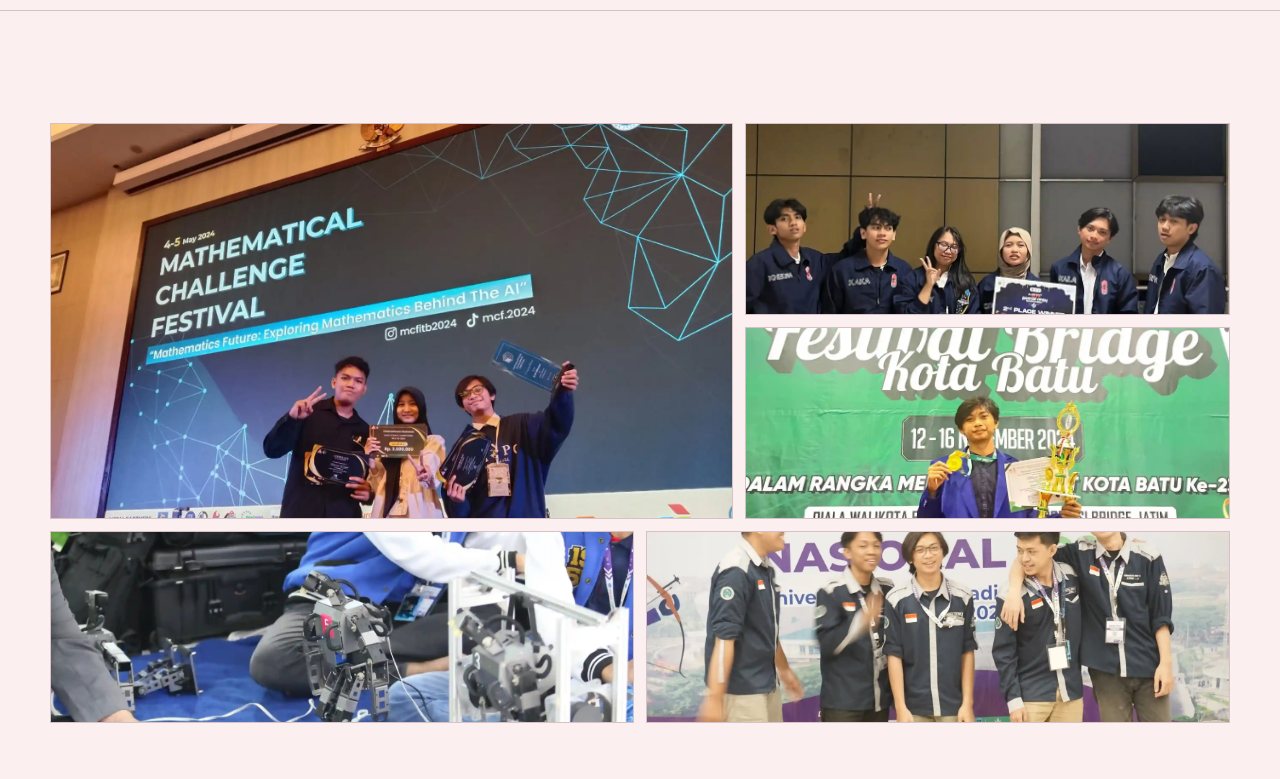
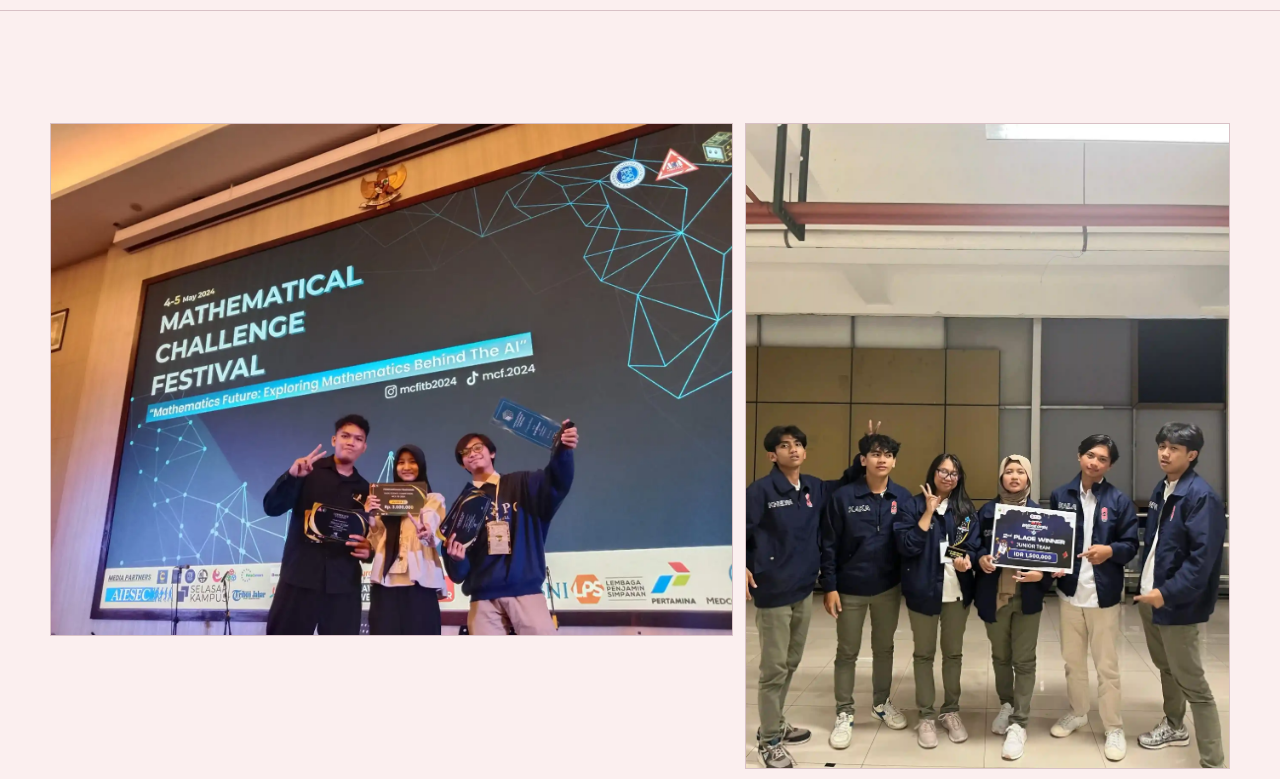
Before and after one commit to mahesayuztar/portfolio, a Next.js app: page /recognition in a window 1280 px wide. Shown: the part 520-1299 px from the top of the page. Built offline with nearby package versions, Linux system fonts and the light colour scheme.

Commit message:
+ Preserve recognition image ratios

```diff
--- a/src/app/recognition/page.tsx
+++ b/src/app/recognition/page.tsx
@@ -4,6 +4,11 @@ import { ResilientImage } from "@/components/ui/ResilientImage";
 import { achievements, certificates } from "@/data/achievements";
 import type { Metadata } from "next";
 import Link from "next/link";
+import bridge1Image from "../../../public/images/recognition/bridge-1-achievement_11zon.webp";
+import bridge5Image from "../../../public/images/recognition/bridge-5-achievement_11zon.webp";
+import mcfItbImage from "../../../public/images/recognition/mcf-itb_8_11zon.webp";
+import robotics3Image from "../../../public/images/recognition/robotics-3-achievement_11zon.webp";
+import robotics4Image from "../../../public/images/recognition/robotics-4-achievement_11zon.webp";
 
 export const metadata: Metadata = {
   title: "Recognition | Mahesa Yuztar",
@@ -13,12 +18,14 @@ export const metadata: Metadata = {
   robots: { index: true, follow: true },
 };
 
-const recognitionImages = [
-  { src: "/images/recognition/mcf-itb_8_11zon.webp", alt: "Mahesa and his team at the MCF ITB data science competition", className: "md:col-span-7 md:row-span-2" },
-  { src: "/images/recognition/bridge-1-achievement_11zon.webp", alt: "Mahesa receiving recognition at a competitive bridge tournament", className: "md:col-span-5" },
-  { src: "/images/recognition/bridge-5-achievement_11zon.webp", alt: "Mahesa and his bridge team with their achievement", className: "md:col-span-5" },
-  { src: "/images/recognition/robotics-3-achievement_11zon.webp", alt: "Mahesa and the robotics team at a competition", className: "md:col-span-6" },
-  { src: "/images/recognition/robotics-4-achievement_11zon.webp", alt: "The robotics team celebrating their competition result", className: "md:col-span-6" },
+const bridgeImages = [
+  { src: bridge1Image, alt: "Mahesa receiving recognition at a competitive bridge tournament" },
+  { src: bridge5Image, alt: "Mahesa and his bridge team with their achievement" },
+];
+
+const roboticsImages = [
+  { src: robotics3Image, alt: "Mahesa and the robotics team at a competition" },
+  { src: robotics4Image, alt: "The robotics team celebrating their competition result" },
 ];
 
 export default function RecognitionPage() {
@@ -34,10 +41,22 @@ export default function RecognitionPage() {
 
       <section className="section-rule py-20 sm:py-28">
         <div className="mx-auto w-[min(100%-40px,1180px)]">
-          <div className="grid auto-rows-[11rem] grid-cols-1 gap-3 md:grid-cols-12 md:auto-rows-[12rem]">
-            {recognitionImages.map((image) => (
-              <figure key={image.src} className={`group relative overflow-hidden border border-border bg-surface ${image.className}`}>
-                <ResilientImage src={image.src} alt={image.alt} fill sizes="(min-width: 768px) 55vw, 100vw" className="object-cover transition-transform duration-500 group-hover:scale-[1.02]" />
+          <div className="grid items-start gap-3 md:grid-cols-12">
+            <figure className="group overflow-hidden border border-border bg-surface md:col-span-7">
+              <ResilientImage src={mcfItbImage} alt="Mahesa and his team at the MCF ITB data science competition" sizes="(min-width: 768px) 58vw, 100vw" className="h-auto w-full transition-transform duration-500 group-hover:scale-[1.02]" />
+            </figure>
+            <div className="grid gap-3 md:col-span-5">
+              {bridgeImages.map((image) => (
+                <figure key={image.src.src} className="group overflow-hidden border border-border bg-surface">
+                  <ResilientImage src={image.src} alt={image.alt} sizes="(min-width: 768px) 42vw, 100vw" className="h-auto w-full transition-transform duration-500 group-hover:scale-[1.02]" />
+                </figure>
+              ))}
+            </div>
+          </div>
+          <div className="mt-3 grid gap-3 md:grid-cols-2">
+            {roboticsImages.map((image) => (
+              <figure key={image.src.src} className="group overflow-hidden border border-border bg-surface">
+                <ResilientImage src={image.src} alt={image.alt} sizes="(min-width: 768px) 50vw, 100vw" className="h-auto w-full transition-transform duration-500 group-hover:scale-[1.02]" />
               </figure>
             ))}
           </div>
```
